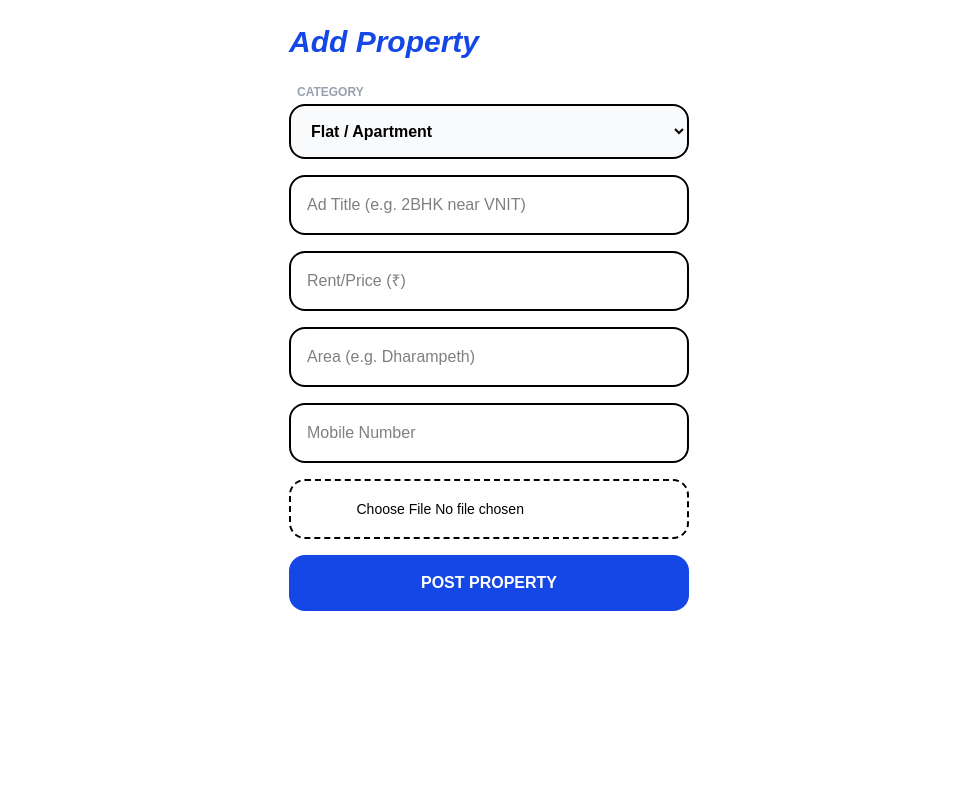
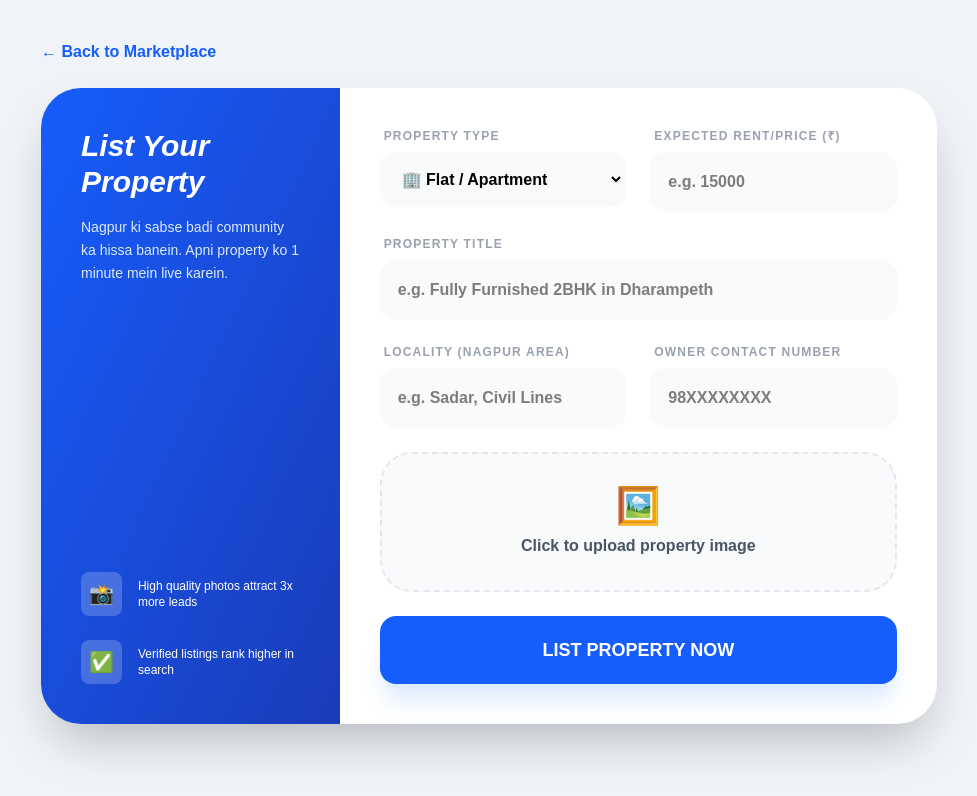
Before and after one commit to Sujal161723/fixmystay-nagpur, a Next.js app: page /post in a window 1280 px wide. Shown: the top 796 px of the page, without its empty margins (151-1128 px from the left). Built offline with nearby package versions, Linux system fonts and the light colour scheme.

Commit message:
added professional post page and cloud name

```diff
--- a/app/post/page.tsx
+++ b/app/post/page.tsx
@@ -3,13 +3,14 @@ import { useState } from "react";
 import { db } from "../lib/firebase";
 import { collection, addDoc, serverTimestamp } from "firebase/firestore";
 import { useRouter } from "next/navigation";
+import Link from "next/link";
 
 export default function PostAd() {
   const [title, setTitle] = useState("");
   const [price, setPrice] = useState("");
   const [phone, setPhone] = useState("");
   const [area, setArea] = useState("");
-  const [category, setCategory] = useState("Flat"); // Naya: Category state
+  const [category, setCategory] = useState("Flat");
   const [image, setImage] = useState<any>(null);
   const [loading, setLoading] = useState(false);
   const router = useRouter();
@@ -18,8 +19,9 @@ export default function PostAd() {
     if (!image) return "";
     const formData = new FormData();
     formData.append("file", image);
-    formData.append("upload_preset", "nagpur_preset"); // Apna preset check kar lena
+    formData.append("upload_preset", "nagpur_preset"); // Sujal, check kar lena Cloudinary mein preset name yahi hai na?
 
+    // Yahan tera Cloud Name 'dtarhelmc' add kar diya hai
     const res = await fetch("https://api.cloudinary.com/v1_1/dtarhelmc/image/upload", {
       method: "POST",
       body: formData,
@@ -34,48 +36,136 @@ export default function PostAd() {
     try {
       const imageUrl = await handleUpload();
       await addDoc(collection(db, "properties"), {
-        title, price, phone, area, category, // Category bhi save hogi
+        title, price, phone, area, category,
         imageUrl,
         createdAt: serverTimestamp(),
       });
       router.push("/");
     } catch (err) {
-      alert("Error ho gaya bhai!");
+      console.error(err);
+      alert("Error ho gaya bhai! Check karo Cloudinary preset sahi hai kya.");
     }
     setLoading(false);
   };
 
   return (
-    <div className="max-w-md mx-auto p-6 bg-white min-h-screen text-black">
-      <h1 className="text-3xl font-black mb-6 italic text-blue-700">Add Property</h1>
-      <form onSubmit={handleSubmit} className="space-y-4">
-        {/* Category Dropdown */}
-        <div className="flex flex-col gap-1">
-          <label className="text-xs font-bold text-gray-400 uppercase ml-2">Category</label>
+    <div className="min-h-screen bg-[#f0f4f8] flex flex-col items-center py-10 px-4 text-black">
+      <div className="max-w-4xl w-full mb-6">
+        <Link href="/" className="text-blue-600 font-bold flex items-center gap-2 hover:underline">
+          ← Back to Marketplace
+        </Link>
+      </div>
+
+      <div className="max-w-4xl w-full bg-white rounded-[2.5rem] shadow-2xl overflow-hidden flex flex-col md:flex-row">
+
+        {/* Professional Sidebar */}
+        <div className="md:w-1/3 bg-gradient-to-br from-blue-600 to-blue-800 p-10 text-white flex flex-col justify-between">
+          <div>
+            <h2 className="text-3xl font-black mb-4 italic">List Your Property</h2>
+            <p className="text-blue-100 text-sm leading-relaxed">
+              Nagpur ki sabse badi community ka hissa banein. Apni property ko 1 minute mein live karein.
+            </p>
+          </div>
+          <div className="space-y-6 mt-10">
+            <div className="flex items-center gap-4">
+              <span className="bg-white/20 p-2 rounded-lg text-xl">📸</span>
+              <p className="text-xs font-medium">High quality photos attract 3x more leads</p>
+            </div>
+            <div className="flex items-center gap-4">
+              <span className="bg-white/20 p-2 rounded-lg text-xl">✅</span>
+              <p className="text-xs font-medium">Verified listings rank higher in search</p>
+            </div>
+          </div>
+        </div>
+
+        {/* Form Section */}
+        <div className="md:w-2/3 p-10">
+          <form onSubmit={handleSubmit} className="space-y-6">
+
+            <div className="grid grid-cols-1 md:grid-cols-2 gap-6">
+              <div className="flex flex-col gap-2">
+                <label className="text-xs font-bold text-gray-400 uppercase tracking-widest ml-1">Property Type</label>
                 <select
-            className="w-full p-4 border-2 rounded-2xl bg-gray-50 font-bold"
+                  className="w-full p-4 rounded-2xl bg-gray-50 border-2 border-transparent focus:border-blue-500 focus:bg-white transition-all font-bold outline-none"
                   onChange={(e) => setCategory(e.target.value)}
                 >
-            <option value="Flat">Flat / Apartment</option>
-            <option value="PG">PG / Hostel</option>
-            <option value="Shop">Shop / Office</option>
-            <option value="Plot">Plot / Land</option>
+                  <option value="Flat">🏢 Flat / Apartment</option>
+                  <option value="PG">🏠 PG / Hostel</option>
+                  <option value="Shop">🏢 Shop / Office</option>
+                  <option value="Plot">🌳 Plot / Land</option>
                 </select>
               </div>
 
-        <input type="text" placeholder="Ad Title (e.g. 2BHK near VNIT)" className="w-full p-4 border-2 rounded-2xl" onChange={(e) => setTitle(e.target.value)} required />
-        <input type="number" placeholder="Rent/Price (₹)" className="w-full p-4 border-2 rounded-2xl" onChange={(e) => setPrice(e.target.value)} required />
-        <input type="text" placeholder="Area (e.g. Dharampeth)" className="w-full p-4 border-2 rounded-2xl" onChange={(e) => setArea(e.target.value)} required />
-        <input type="tel" placeholder="Mobile Number" className="w-full p-4 border-2 rounded-2xl" onChange={(e) => setPhone(e.target.value)} required />
-
-        <div className="border-2 border-dashed p-4 rounded-2xl text-center">
-          <input type="file" onChange={(e:any) => setImage(e.target.files[0])} className="text-sm" />
+              <div className="flex flex-col gap-2">
+                <label className="text-xs font-bold text-gray-400 uppercase tracking-widest ml-1">Expected Rent/Price (₹)</label>
+                <input
+                  type="number"
+                  placeholder="e.g. 15000"
+                  className="w-full p-4 rounded-2xl bg-gray-50 border-2 border-transparent focus:border-blue-500 focus:bg-white transition-all font-bold outline-none"
+                  onChange={(e) => setPrice(e.target.value)}
+                  required
+                />
+              </div>
             </div>
 
-        <button disabled={loading} className="w-full bg-blue-700 text-white p-4 rounded-2xl font-bold">
-          {loading ? "Ruko bhai, upload ho raha hai..." : "POST PROPERTY"}
+            <div className="flex flex-col gap-2">
+              <label className="text-xs font-bold text-gray-400 uppercase tracking-widest ml-1">Property Title</label>
+              <input
+                type="text"
+                placeholder="e.g. Fully Furnished 2BHK in Dharampeth"
+                className="w-full p-4 rounded-2xl bg-gray-50 border-2 border-transparent focus:border-blue-500 focus:bg-white transition-all font-bold outline-none"
+                onChange={(e) => setTitle(e.target.value)}
+                required
+              />
+            </div>
+
+            <div className="grid grid-cols-1 md:grid-cols-2 gap-6">
+              <div className="flex flex-col gap-2">
+                <label className="text-xs font-bold text-gray-400 uppercase tracking-widest ml-1">Locality (Nagpur Area)</label>
+                <input
+                  type="text"
+                  placeholder="e.g. Sadar, Civil Lines"
+                  className="w-full p-4 rounded-2xl bg-gray-50 border-2 border-transparent focus:border-blue-500 focus:bg-white transition-all font-bold outline-none"
+                  onChange={(e) => setArea(e.target.value)}
+                  required
+                />
+              </div>
+
+              <div className="flex flex-col gap-2">
+                <label className="text-xs font-bold text-gray-400 uppercase tracking-widest ml-1">Owner Contact Number</label>
+                <input
+                  type="tel"
+                  placeholder="98XXXXXXXX"
+                  className="w-full p-4 rounded-2xl bg-gray-50 border-2 border-transparent focus:border-blue-500 focus:bg-white transition-all font-bold outline-none"
+                  onChange={(e) => setPhone(e.target.value)}
+                  required
+                />
+              </div>
+            </div>
+
+            {/* Upload Area */}
+            <div className="relative border-2 border-dashed border-gray-200 p-8 rounded-[2rem] text-center hover:border-blue-500 transition-all group bg-gray-50">
+              <input
+                type="file"
+                className="absolute inset-0 w-full h-full opacity-0 cursor-pointer"
+                onChange={(e:any) => setImage(e.target.files[0])}
+              />
+              <div className="flex flex-col items-center">
+                <span className="text-4xl mb-2 group-hover:scale-110 transition-transform">🖼️</span>
+                <p className="font-bold text-gray-600">Click to upload property image</p>
+                {image && <p className="text-blue-600 font-bold mt-2 text-xs">Selected: {image.name}</p>}
+              </div>
+            </div>
+
+            <button
+              disabled={loading}
+              className="w-full bg-blue-600 hover:bg-blue-700 text-white p-5 rounded-2xl font-black text-lg shadow-xl shadow-blue-100 transition-all active:scale-95 disabled:bg-gray-400"
+            >
+              {loading ? "UPLOADING TO MARKETPLACE..." : "LIST PROPERTY NOW"}
             </button>
           </form>
         </div>
+      </div>
+    </div>
   );
-}``
+}
```
Lines whose indentation alone changed are shown as unchanged.
